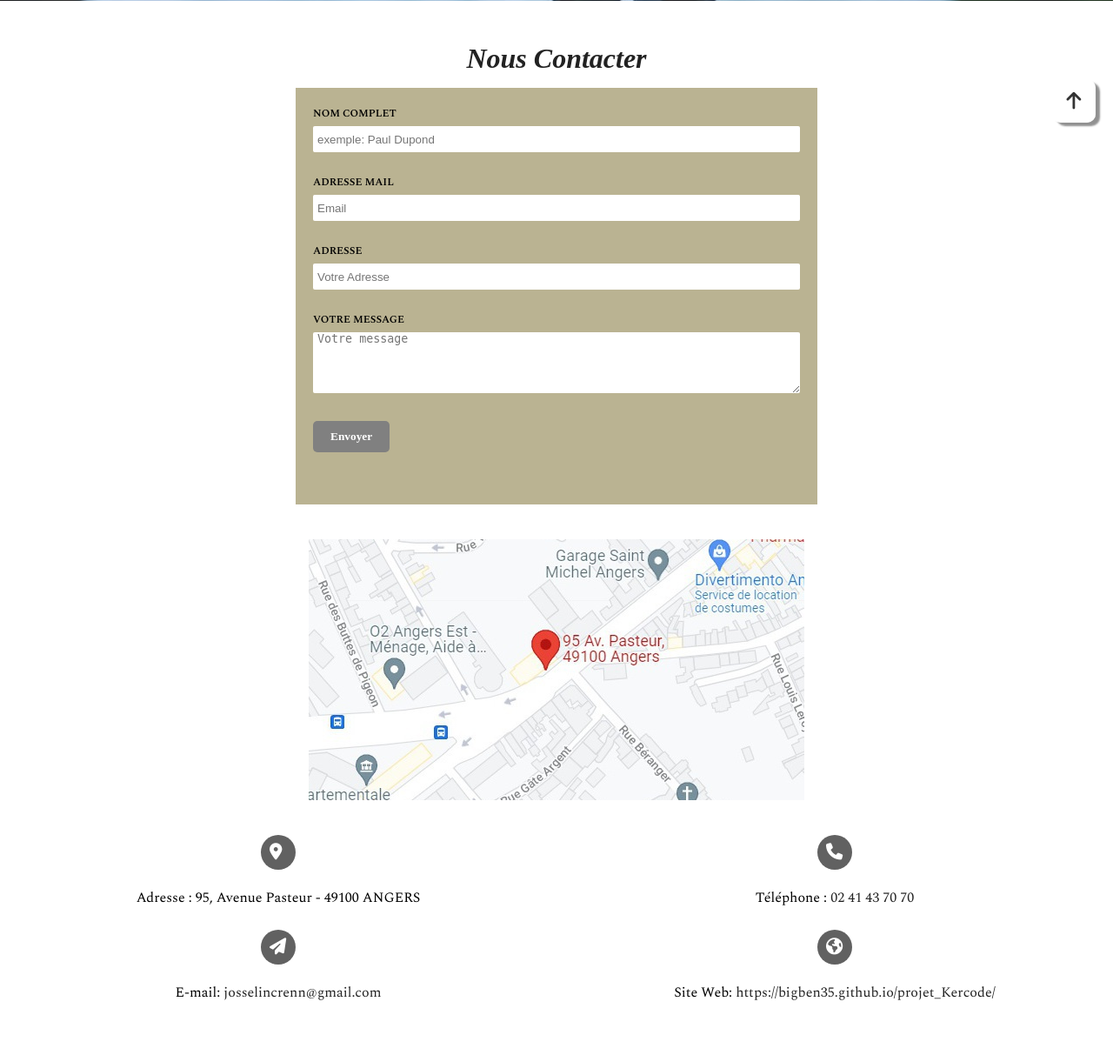
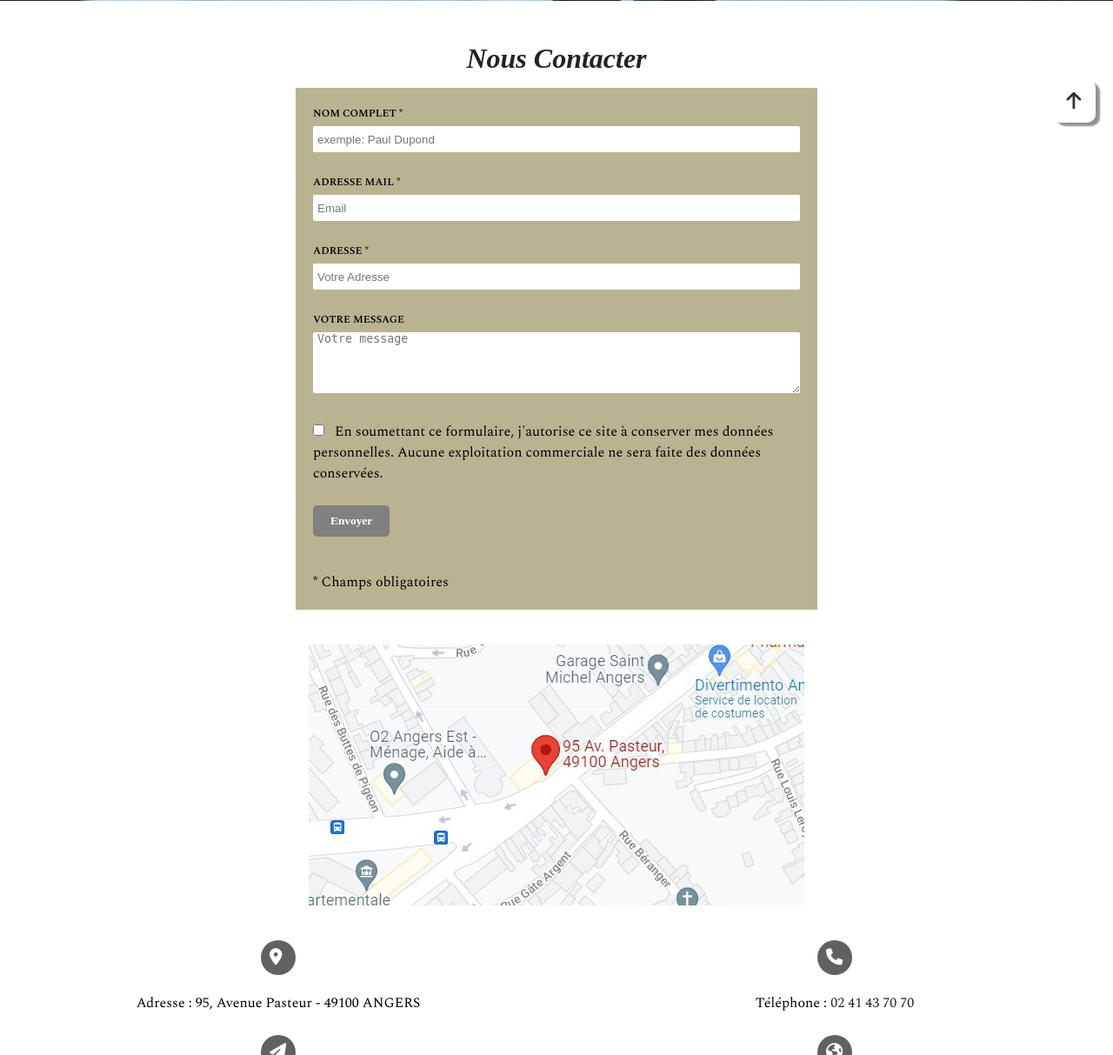
Before and after one commit to bigben35/projet_Kercode, a PHP site: page /contact_Ty-Joss.php in a window 1280 px wide. Shown: the part 639-1852 px from the top of the page at 87% size. Run offline with PHP 8.4, Linux system fonts and the light colour scheme; some libraries are stand-ins or nearby versions; some web fonts are replaced.

Commit message:
modif page contact.php

```diff
--- a/contact_Ty-Joss.php
+++ b/contact_Ty-Joss.php
@@ -61,19 +61,19 @@
     <main id="contenu">
         <section id="container-form">
             <h1>Nous Contacter</h1>
-            <form class="bloc-form">
+            <form class="bloc-form" method="post" action="#lien supabase?">
                 <div class="separation"></div>
                 <div class="form-line">
-                    <label class="label" for="name">Nom complet</label>
-                    <input class="form-input" type="text" id="name" placeholder="exemple: Paul Dupond">
+                    <label class="label" for="name">Nom complet *</label>
+                    <input class="form-input" type="text" id="name" placeholder="exemple: Paul Dupond" required>
                 </div>
                 <div class="form-line">
-                    <label class="label" for="email">Adresse mail</label>
-                    <input class="form-input" type="email" id="email" placeholder="Email">
+                    <label class="label" for="email">Adresse mail *</label>
+                    <input class="form-input" type="email" id="email" placeholder="Email" required>
                 </div>
                 <div class="form-line">
-                    <label class="label" for="address">Adresse</label>
-                    <input class="form-input" type="text" id="address" placeholder="Votre Adresse">
+                    <label class="label" for="address">Adresse *</label>
+                    <input class="form-input" type="text" id="address" placeholder="Votre Adresse" required>
                 </div>
 
                 <div class="form-line">
@@ -81,9 +81,14 @@
                     <textarea id="form-message" name="message" class="form-input" cols="50" rows="8"
                         placeholder="Votre message"></textarea>
                 </div>
+                <div class="form-line">
+                    <input type="checkbox" id="autorisation" required>
+                    <label for="autorisation">&nbsp; En soumettant ce formulaire, j'autorise ce site à conserver mes données personnelles. Aucune exploitation commerciale ne sera faite des données conservées.</label>
+                </div>
 
 
                 <button class="send-msg active">Envoyer</button>
+                <p class="asterix">* Champs obligatoires</p>
 
 
             </form>
```
